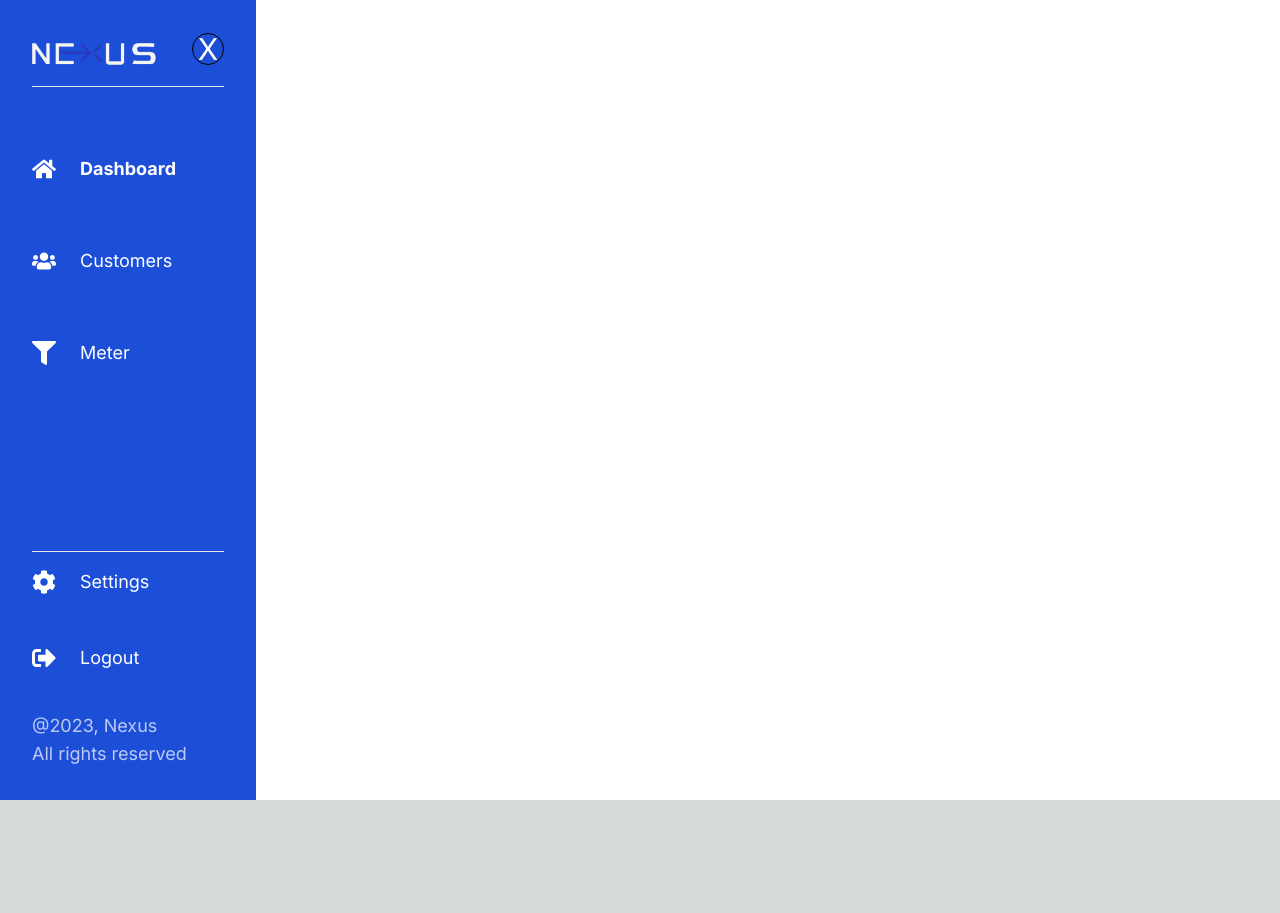
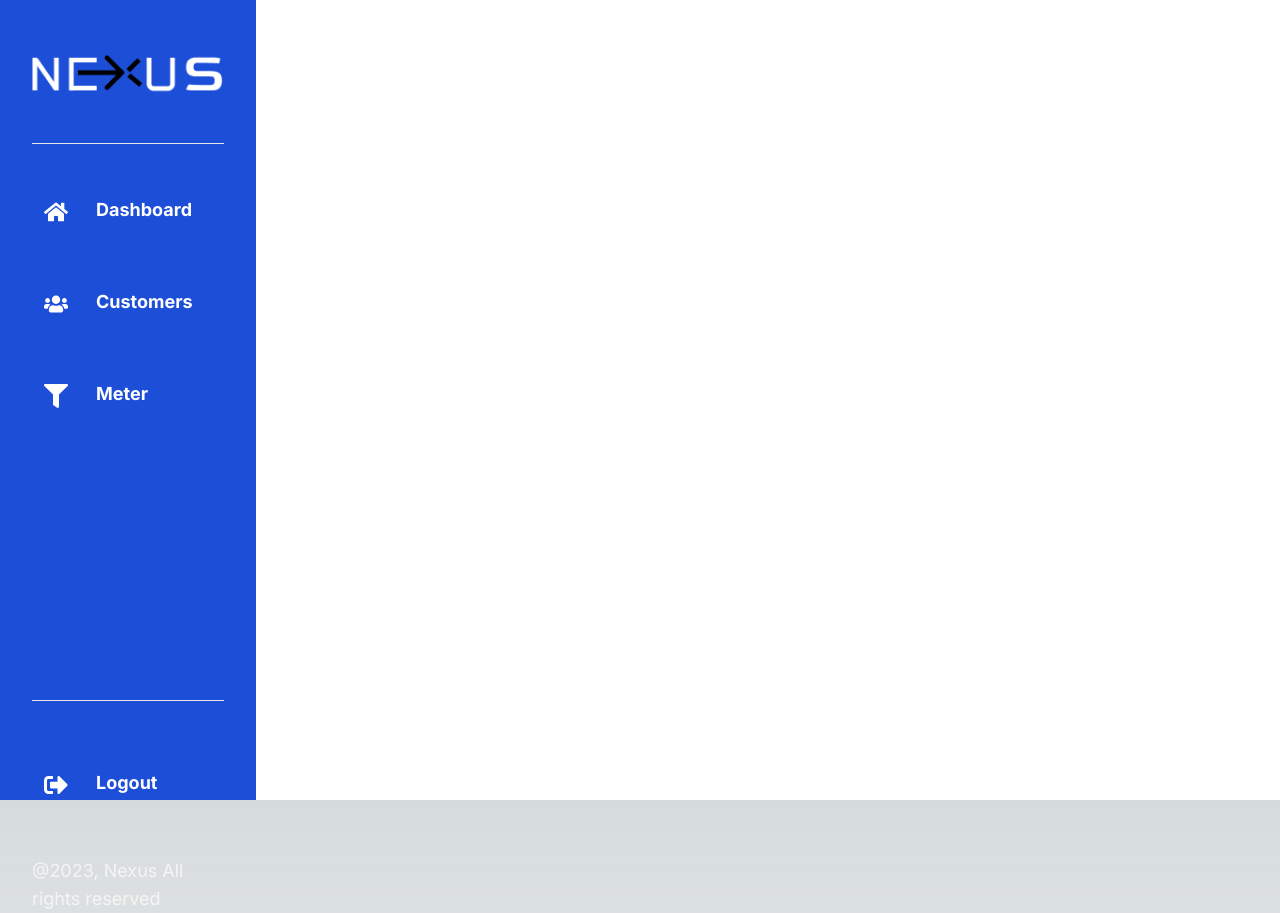
Before and after one commit to njorogewambuielizabeth/Nexus-Fronted, a Next.js app in the folder nexus-webportal/: page / in a window 1280 px wide. Before the commit the page ends 800 px from the top, so only its background shows below. Built offline with nearby package versions, Linux system fonts and the light colour scheme.

Commit message:
Made changes to the styles of the sidebar

```diff
--- /dev/null
+++ b/nexus-webportal/app/Components/dashboards/index.tsx
@@ -0,0 +1,145 @@
+"use client"
+import React, { useState } from 'react';
+import { FaHome, FaUsers,FaSignOutAlt, FaFilter } from 'react-icons/fa';
+
+const Dashboard = () => {
+
+  const [menuVisible, setMenuVisible] = useState(false);
+
+  const toggleMenu = () => {
+    setMenuVisible(!menuVisible);
+  };
+
+  const [activeItem, setActiveItem] = useState(null);
+
+  const handleItemClick = (item:String) => {
+    setActiveItem(item);
+  };
+
+  return (
+    <div className="flex flex-col lg:flex-row h-screen bg-white">
+
+      <div
+        className={`w-64 bg-blue-700 text-white p-8 transition-transform duration-300 ease-in-out transform ${
+          menuVisible ? 'translate-x-0' : '-translate-x-56'
+        } lg:translate-x-0`}
+      >
+        <div className="flex justify-between items-center mb-10">
+          <img src="images/logo.png" alt="Logo" className="w-35 my-2" />
+          <button className="lg:hidden" onClick={toggleMenu}>
+            <svg
+              className={`w-6 h-6 cursor-pointer ${
+                menuVisible ? 'text-white hover:text-blue-600' : 'text-white hover:text-blue-600'
+              }`}
+              xmlns="http://www.w3.org/2000/svg"
+              fill="none"
+              viewBox="0 0 24 24"
+              stroke="currentColor"
+            >
+              {menuVisible ? (
+                <path
+                  strokeLinecap="round"
+                  strokeLinejoin="round"
+                  strokeWidth="2"
+                  d="M6 18L18 6M6 6l12 12"
+                />
+              ) : (
+                <path
+                  strokeLinecap="round"
+                  strokeLinejoin="round"
+                  strokeWidth="2"
+                  d="M4 6h16M4 12h16M4 18h16"
+                />
+              )}
+            </svg>
+          </button>
+        </div>
+        <hr className="my-10" />
+
+        <div className="space-y-10">
+          <div
+            className={`menu-item flex items-center space-x-6 p-2 rounded-lg mb- ${
+              activeItem === 'dashboard' ? 'bg-blue-600 text-blue' : 'hover:bg-white hover:text-blue-600'
+            }`}
+            onClick={() => handleItemClick('dashboard')}
+          >
+            <div
+              className={`w-8 h-8 text-blue mt-1 flex items-center justify-center ${
+                activeItem === 'dashboard' ? 'bg-blue rounded-md' : ''
+              }`}
+            >
+              <FaHome className={`w-6 h-6 ${activeItem === 'dashboard' ? 'text-blue' : 'text-blue'} hover:text-blue-600 `} />
+            </div>
+            <span className="font-bold text-lg">Dashboard</span>
+          </div>
+
+          <div
+            className={`menu-item flex items-center space-x-6 p-2 rounded-lg mb-8 ${
+              activeItem === 'customers' ? 'bg-blue-600 text-white' : 'hover:bg-white hover:text-blue-600'
+            }`}
+            onClick={() => handleItemClick('customers')}
+          >
+            <div
+              className={`w-8 h-8 text-blue mt-1 flex items-center justify-center ${
+                activeItem === 'customers' ? ' rounded-md' : 'rounded-md'
+              }`}
+            >
+              <FaUsers className={`w-6 h-6 ${activeItem === 'customers' ? 'text-blue' : 'text-blue'} hover:text-blue-600`} />
+            </div>
+            <span className="font-bold text-lg">Customers</span>
+          </div>
+
+          <div
+            className={`menu-item flex items-center space-x-6 p-2 rounded-lg  ${
+              activeItem === 'meter' ? 'bg-blue-600 text-white' : 'hover:bg-white hover:text-blue-600'
+            }`}
+            onClick={() => handleItemClick('meter')}
+          >
+            <div
+              className={`w-8 h-8 text-blue mt-1 flex items-center justify-center ${
+                activeItem === 'meter' ? 'bg-blue rounded-md' : ' rounded-md '
+              }`}
+            >
+              <FaFilter className={`w-6 h-6 ${activeItem === 'meter' ? 'text-blue' : 'text-blue'} hover:text-blue-600`} />
+            </div>
+            <span className="font-bold text-lg ">Meter</span>
+          </div>
+        </div>
+
+        <div className="mb-60"></div>
+
+        <div className="flex flex-col justify-end flex-grow mt-4 mb-4">
+          <hr className="my-10" />
+
+
+          <div className="mb-4"></div>
+
+          <div
+            className={`menu-item flex items-center space-x-6 p-2 rounded-lg mb-4 ${
+              activeItem === 'logout' ? 'bg-blue-600 text-white' : 'hover:bg-white hover:text-blue-600'
+            }`}
+            onClick={() => handleItemClick('logout')}
+          >
+            <div
+              className={`w-8 h-8 text-blue mt-1 flex items-center justify-center ${
+                activeItem === 'logout' ? ' rounded-md' : ' rounded-md '
+              }`}
+            >
+              <FaSignOutAlt className={`w-6 h-6 ${activeItem === 'logout' ? 'text-blue' : 'text-blue'} hover:text-blue-600`} />
+            </div>
+            <span className="font-bold text-lg">Logout</span>
+          </div>
+          <div className="mb-4"></div>
+
+          <div className="mt-4 text-lg opacity-70">@2023, Nexus All rights reserved</div>
+        </div>
+      </div>
+
+      <div className="flex-grow bg-white">
+
+      </div>
+    </div>
+  );
+};
+
+export default Dashboard;
--- a/nexus-webportal/app/components/dashboards/index.tsx
+++ /dev/null
@@ -1,63 +0,0 @@
-import React from 'react';
-import { FaHome, FaUsers, FaCog, FaSignOutAlt, FaFilter } from 'react-icons/fa';
-
-const Dashboard = () => {
-
-  return (
-    <div className="flex h-screen bg-white">
-      <div className="w-64 bg-blue-700 text-white p-8 flex flex-col justify-between">
-        <div>
-          <div className="flex justify-between items-center mb-4">
-            <img src="images/Group 19.png" alt="Logo" className="w-32" />
-            <div className="text-3xl cursor-pointer rounded-full border border-black text-white w-8 h-8 flex items-center justify-center">X</div>
-          </div>
-          <hr className="my-5" />
-          <br/>
-          <br/>
-
-          <div className="space-y-4">
-            <div className="flex items-center space-x-6 hover:bg-white hover:text-blue-600 hover:p-2 rounded-md">
-              <FaHome className="w-6 h-6" />
-              <span className="font-bold text-lg">Dashboard</span>
-            </div>
-            <br/>
-            <br/>
-
-            <div className="flex items-center space-x-6 hover:bg-white hover:text-blue-600 hover:p-2 rounded-md">
-              <FaUsers className="w-6 h-6" />
-              <span className="text-lg">Customers</span>
-            </div>
-            <br/>
-            <br/>
-
-            <div className="flex items-center space-x-6 hover:bg-white hover:text-blue-600 hover:p-2 rounded-md">
-              <FaFilter className="w-6 h-6" />
-              <span className="text-lg">Meter</span>
-            </div>
-          </div>
-        </div>
-
-        <div className="flex flex-col justify-end">
-          <hr className="my-4" />
-
-          <div className="flex items-center space-x-6 hover:bg-white hover:text-blue-600 hover:p-2 rounded-md">
-            <FaCog className="w-6 h-6" />
-            <span className="text-lg">Settings</span>
-          </div>
-          <br/>
-          <br/>
-
-          <div className="flex items-center space-x-6 hover:bg-white hover:text-blue-600 hover:p-2 rounded-md">
-            <FaSignOutAlt className="w-6 h-6" />
-            <span className="text-lg">Logout</span>
-          </div>
-          <br/>
-
-          <div className="mt-4 text-lg opacity-70">@2023, Nexus <br/> All rights reserved</div>
-        </div>
-      </div>
-    </div>
-  );
-};
-
-export default Dashboard;
--- a/nexus-webportal/app/layout.tsx
+++ b/nexus-webportal/app/layout.tsx
@@ -1,6 +1,7 @@
 import './globals.css'
 import type { Metadata } from 'next'
 import { Inter } from 'next/font/google'
+// import Dashboard from './Components/dashboards'
 
 const inter = Inter({ subsets: ['latin'] })
 
@@ -16,6 +17,8 @@ export default function RootLayout({
 }) {
   return (
     <html lang="en">
+      {/* <Dashboard/> */}
+
       <body className={inter.className}>{children}</body>
     </html>
   )
--- a/nexus-webportal/app/page.tsx
+++ b/nexus-webportal/app/page.tsx
@@ -1,5 +1,6 @@
 import Image from 'next/image'
-import Dashboard from './components/dashboards'
+import Dashboard from './Components/dashboards'
+
 
 export default function Home() {
 
--- a/nexus-webportal/package.json
+++ b/nexus-webportal/package.json
@@ -13,6 +13,7 @@
     "@types/react": "18.2.21",
     "@types/react-dom": "18.2.7",
     "autoprefixer": "10.4.15",
+    "chart.js": "^2.9.4",
     "eslint": "8.48.0",
     "eslint-config-next": "13.4.19",
     "next": "13.4.19",
@@ -22,5 +23,8 @@
     "react-icons": "^4.11.0",
     "tailwindcss": "3.3.3",
     "typescript": "5.2.2"
+  },
+  "devDependencies": {
+    "@types/chart.js": "^2.9.38"
   }
 }
```
Also changed, not shown: nexus-webportal/public/images/logo.png (added), 1 other file (tests, documents, lock files or other folders).
